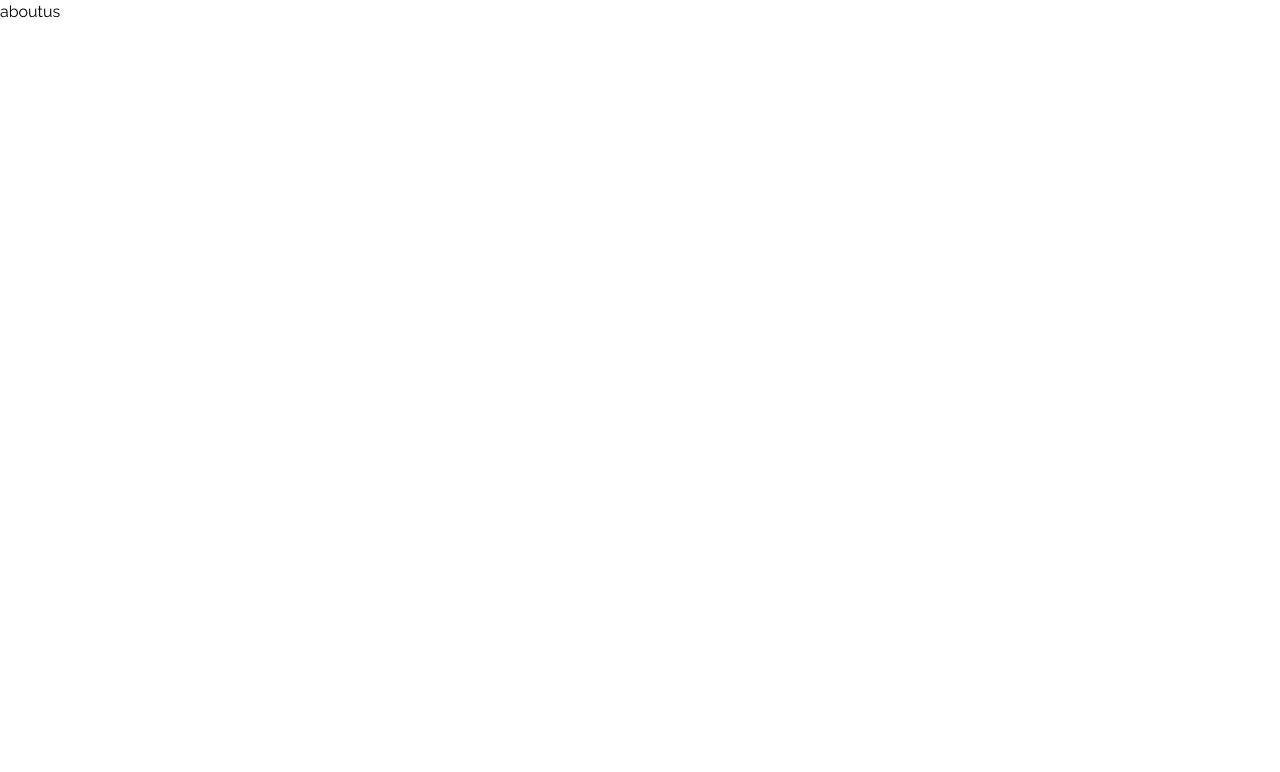
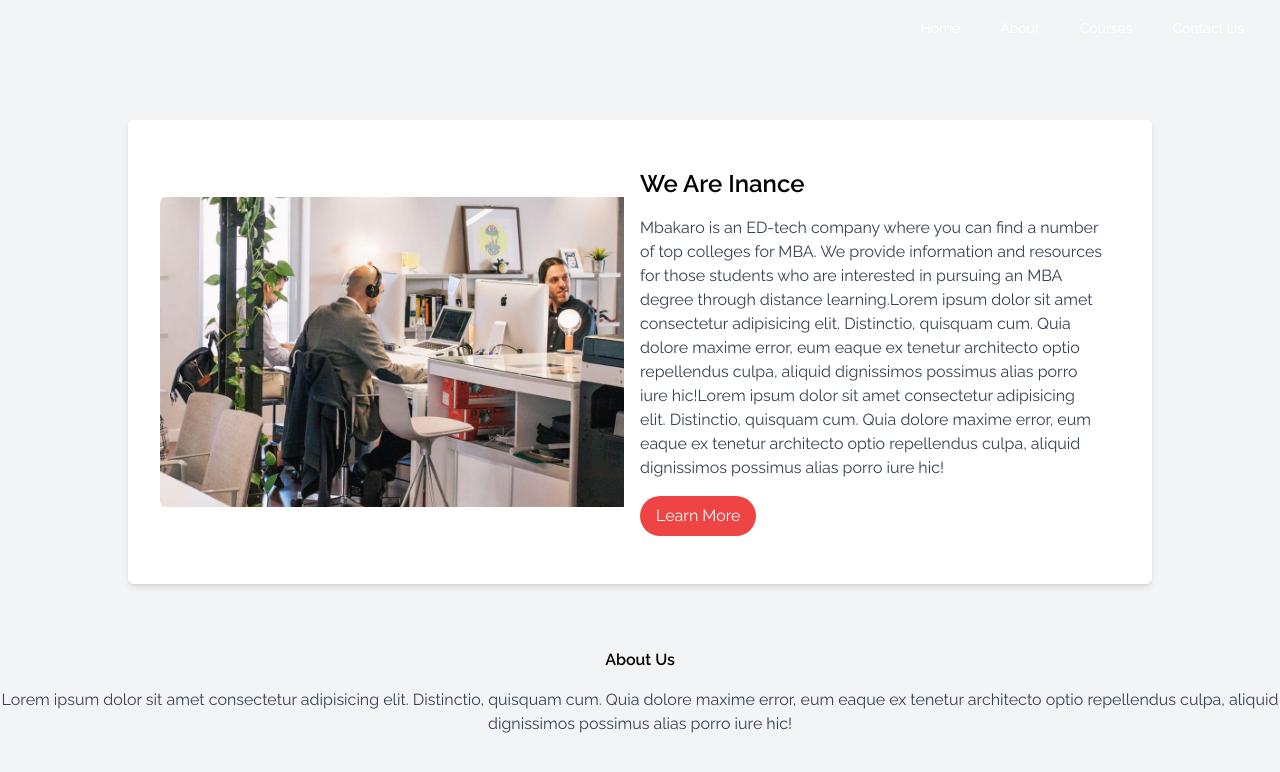
Before and after one commit to NimbalkarSoham/MBAkaro-nextApp, a Next.js app: page /aboutus in a window 1280 px wide. Shown: the top 772 px of the page. Built offline with nearby package versions, Linux system fonts and the light colour scheme.

Commit message:
aboutus and contactus pages

```diff
--- a/app/aboutus/page.jsx
+++ b/app/aboutus/page.jsx
@@ -1,9 +1,110 @@
-import React from 'react'
+import React from "react";
+import Nav from "@/components/Nav";
+import Link from "next/link";
+import Image from "next/image";
+import Img from "@/images/people.jpeg";
 
-const aboutus = () => {
+const AboutUs = () => {
   return (
-    <div>aboutus</div>
-  )
-}
+    <div className="bg-gray-100 min-h-screen">
+      <div>
+        <nav className="flex  items-center justify-between px-6 pt-4 bg-transparent w-full z-50">
+          <div className="nav-links ml-auto">
+            {/* <i className="fa fa-times" onClick={() => hideMenu()}></i> */}
+            <ul className="flex space-x-4">
+              <li className="relative">
+                <Link href="/" className="text-white text-sm px-3 py-2 ">
+                  Home
+                </Link>
+                <span className="absolute bottom-0 left-0 w-full h-0 bg-red-500 transition duration-500 ease-in-out"></span>
+              </li>
+              <li className="relative">
+                <Link href="/aboutus" className="text-white text-sm px-3 py-2">
+                  About
+                </Link>
+                <span className="absolute bottom-0 left-0 w-full h-0 bg-red-500 transition duration-500 ease-in-out"></span>
+              </li>
+              <li className="relative">
+                <Link
+                  href="#courses"
+                  data-scroll
+                  className="text-white text-sm px-3 py-2"
+                >
+                  Courses
+                </Link>
+                <span className="absolute bottom-0 left-0 w-full h-0 bg-red-500 transition duration-500 ease-in-out"></span>
+              </li>
+              <li className="relative">
+                <Link
+                  href="/contactus"
+                  className="text-white text-sm px-3 py-2"
+                >
+                  Contact Us
+                </Link>
+                <span className="absolute bottom-0 left-0 w-full h-0 bg-red-500 transition duration-500 ease-in-out"></span>
+              </li>
+            </ul>
+            {/* <div className="auth">
+          {isUserLoggedIn?(
+            <div className="button">
+              <button type='button' onClick={signOut}>Sign out</button>
+            </div>
+          ):(
+            <></>
+          )}
+        </div> */}
+          </div>
+          {/* <i className="fa fa-bars" onClick={() => showMenu()}></i> */}
+        </nav>
+      </div>
 
-export default aboutus
+      <div className="about-container bg-white mt-20 w-4/5  mx-auto p-8 shadow-md my-8 rounded-md flex">
+        <div className="about-image flex-1 flex items-center justify-center">
+          <Image
+            src={Img}
+            alt="About Us Image"
+            className="w-full h-auto rounded-l-md"
+            width={200}
+            height={200}
+          />
+        </div>
+        <div className="about-content flex-1 p-4">
+          <h2 className="text-2xl font-semibold mb-4">We Are Inance</h2>
+          <p className="text-gray-700">
+            Mbakaro is an ED-tech company where you can find a number of top
+            colleges for MBA. We provide information and resources for those
+            students who are interested in pursuing an MBA degree through
+            distance learning.Lorem ipsum dolor sit amet consectetur adipisicing
+            elit. Distinctio, quisquam cum. Quia dolore maxime error, eum eaque
+            ex tenetur architecto optio repellendus culpa, aliquid dignissimos
+            possimus alias porro iure hic!Lorem ipsum dolor sit amet consectetur
+            adipisicing elit. Distinctio, quisquam cum. Quia dolore maxime
+            error, eum eaque ex tenetur architecto optio repellendus culpa,
+            aliquid dignissimos possimus alias porro iure hic!
+          </p>
+          <button className="mt-4 bg-red-500 text-white px-4 py-2 rounded-full focus:outline-none hover:opacity-80">
+            Learn More
+          </button>
+        </div>
+      </div>
+
+      <section className="footer text-center py-8">
+        <h4 className="font-semibold mb-4">About Us</h4>
+        <p className="text-gray-700">
+          Lorem ipsum dolor sit amet consectetur adipisicing elit. Distinctio,
+          quisquam cum. Quia dolore maxime error, eum eaque ex tenetur
+          architecto optio repellendus culpa, aliquid dignissimos possimus alias
+          porro iure hic!
+        </p>
+        <div className="icons text-red-500">
+          <i className="fab fa-facebook mx-2"></i>
+          <i className="fab fa-twitter mx-2"></i>
+          <i className="fab fa-instagram mx-2"></i>
+          <i className="fab fa-linkedin mx-2"></i>
+        </div>
+      </section>
+    </div>
+  );
+};
+
+export default AboutUs;
--- a/app/contactus/page.jsx
+++ b/app/contactus/page.jsx
@@ -1,9 +1,105 @@
-import React from 'react'
+import React from 'react';
+import Link from 'next/link';
 
-const contactus = () => {
+const ContactUs = () => {
   return (
-    <div>contactus</div>
-  )
-}
+    <div className="bg-gray-100 min-h-screen">
+      <div><nav className="flex  items-center justify-between px-6 pt-4 bg-transparent w-full z-50">
+        <div className="nav-links ml-auto">
+          {/* <i className="fa fa-times" onClick={() => hideMenu()}></i> */}
+          <ul className="flex space-x-4">
+            <li className="relative">
+              <Link href="/" className="text-white text-sm px-3 py-2 ">
+                Home
+              </Link>
+              <span className="absolute bottom-0 left-0 w-full h-0 bg-red-500 transition duration-500 ease-in-out"></span>
+            </li>
+            <li className="relative">
+              <Link href="/aboutus" className="text-white text-sm px-3 py-2">
+                About
+              </Link>
+              <span className="absolute bottom-0 left-0 w-full h-0 bg-red-500 transition duration-500 ease-in-out"></span>
+            </li>
+            <li className="relative">
+              <Link
+                href="#courses"
+                data-scroll
+                className="text-white text-sm px-3 py-2"
+              >
+                Courses
+              </Link>
+              <span className="absolute bottom-0 left-0 w-full h-0 bg-red-500 transition duration-500 ease-in-out"></span>
+            </li>
+            <li className="relative">
+              <Link href="/contactus" className="text-white text-sm px-3 py-2">
+                Contact Us
+              </Link>
+              <span className="absolute bottom-0 left-0 w-full h-0 bg-red-500 transition duration-500 ease-in-out"></span>
+            </li>
+          </ul>
+          {/* <div className="auth">
+          {isUserLoggedIn?(
+            <div className="button">
+              <button type='button' onClick={signOut}>Sign out</button>
+            </div>
+          ):(
+            <></>
+          )}
+        </div> */}
+        </div>
+        {/* <i className="fa fa-bars" onClick={() => showMenu()}></i> */}
+      </nav></div>
 
-export default contactus
+      <div className="contact-container mt-11 mx-40 flex shadow-lg">
+        <iframe
+          className="left-col w-full flex-1"
+          src="https://www.google.com/maps/embed?pb=!1m18!1m12!1m3!1d15195.890370129258!2d74.3955550966623!3d17.79298516206121!2m3!1f0!2f0!3f0!3m2!1i1024!2i768!4f13.1!3m3!1m2!1s0x3bc3b80000ffabbb%3A0x8805ef9216d347dd!2sKulakjai%2C%20Maharashtra%20415503!5e0!3m2!1sen!2sin!4v1701174459382!5m2!1sen!2sin"
+          width="600" height="550" style={{ border: '0' }} allowFullScreen="" loading="lazy" referrerPolicy="no-referrer-when-downgrade"
+        ></iframe>
+
+        <div className="right-col flex-1 p-8 bg-white shadow-md">
+          <h1 className="text-2xl font-semibold mb-4">Contact us</h1>
+
+          <form id="contact-form" method="post">
+            <label htmlFor="name" className="block text-sm font-medium text-gray-700">Full name</label>
+            <input type="text" id="name" name="name" placeholder="Your Full Name" required
+              className="mt-1 p-2 w-full border border-gray-300 rounded-md focus:outline-none focus:ring focus:border-blue-300"
+            />
+            <label htmlFor="email" className="block mt-4 text-sm font-medium text-gray-700">Email Address</label>
+            <input type="email" id="email" name="email" placeholder="Your Email Address" required
+              className="mt-1 p-2 w-full border border-gray-300 rounded-md focus:outline-none focus:ring focus:border-blue-300"
+            />
+            <label htmlFor="message" className="block mt-4 text-sm font-medium text-gray-700">Message</label>
+            <textarea rows="6" placeholder="Your Message" id="message" name="message" required
+              className="mt-1 p-2 w-full border border-gray-300 rounded-md focus:outline-none focus:ring focus:border-blue-300"
+            ></textarea>
+            <div id="clicked-address"></div>
+            <button type="submit" id="submit" name="submit"
+              className="mt-4 bg-red-500 text-white px-4 py-2 rounded-full focus:outline-none hover:opacity-80"
+            >Send</button>
+          </form>
+
+          <div id="error" className="text-sm text-red-500 mt-2"></div>
+          <div id="success-msg" className="text-sm text-green-500 mt-2"></div>
+        </div>
+      </div>
+
+      <section className="footer text-center py-8">
+        <h4 className="font-semibold mb-4">About Us</h4>
+        <p className="text-gray-700">
+          Lorem ipsum dolor sit amet consectetur adipisicing elit. Distinctio, quisquam cum.
+          Quia dolore maxime error, eum eaque ex tenetur architecto optio repellendus culpa,
+          aliquid dignissimos possimus alias porro iure hic!
+        </p>
+        <div className="icons text-red-500">
+          <i className="fab fa-facebook mx-2"></i>
+          <i className="fab fa-twitter mx-2"></i>
+          <i className="fab fa-instagram mx-2"></i>
+          <i className="fab fa-linkedin mx-2"></i>
+        </div>
+      </section>
+    </div>
+  );
+};
+
+export default ContactUs;
--- a/components/Nav.jsx
+++ b/components/Nav.jsx
@@ -30,7 +30,7 @@ const Nav = () => {
             <span className="absolute bottom-0 left-0 w-full h-0 bg-red-500 transition duration-500 ease-in-out"></span>
           </li>
           <li className="relative">
-            <a href="/pages/aboutUs.html" className="text-white text-sm px-3 py-2">About</a>
+            <a href="/aboutus" className="text-white text-sm px-3 py-2">About</a>
             <span className="absolute bottom-0 left-0 w-full h-0 bg-red-500 transition duration-500 ease-in-out"></span>
           </li>
           <li className="relative">
@@ -44,7 +44,7 @@ const Nav = () => {
             <span className="absolute bottom-0 left-0 w-full h-0 bg-red-500 transition duration-500 ease-in-out"></span>
           </li>
           <li className="relative">
-            <a href="/pages/contactUs.html" className="text-white text-sm px-3 py-2">Contact Us</a>
+            <a href="/contactus" className="text-white text-sm px-3 py-2">Contact Us</a>
             <span className="absolute bottom-0 left-0 w-full h-0 bg-red-500 transition duration-500 ease-in-out"></span>
           </li>
         </ul>
```
Also changed, not shown: images/people.jpeg (added).
